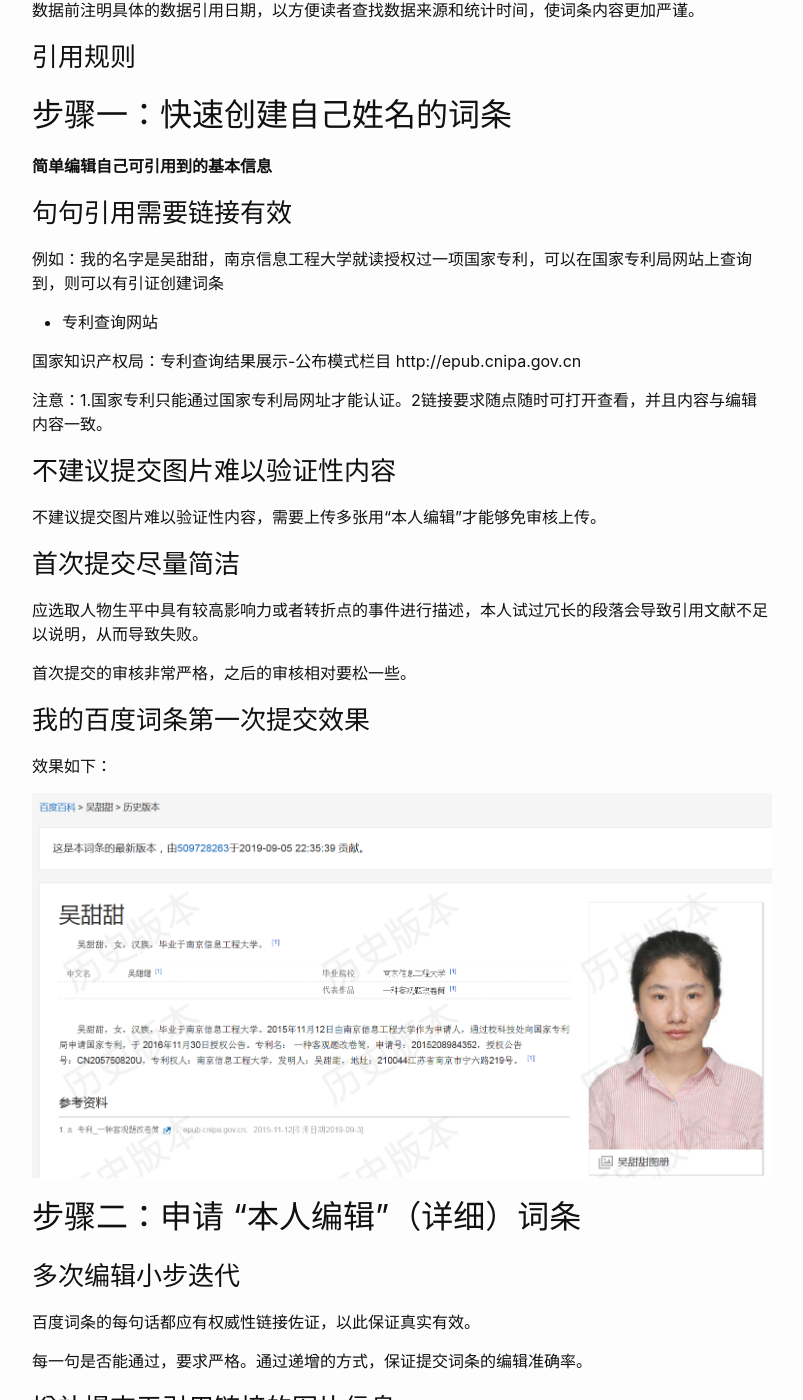
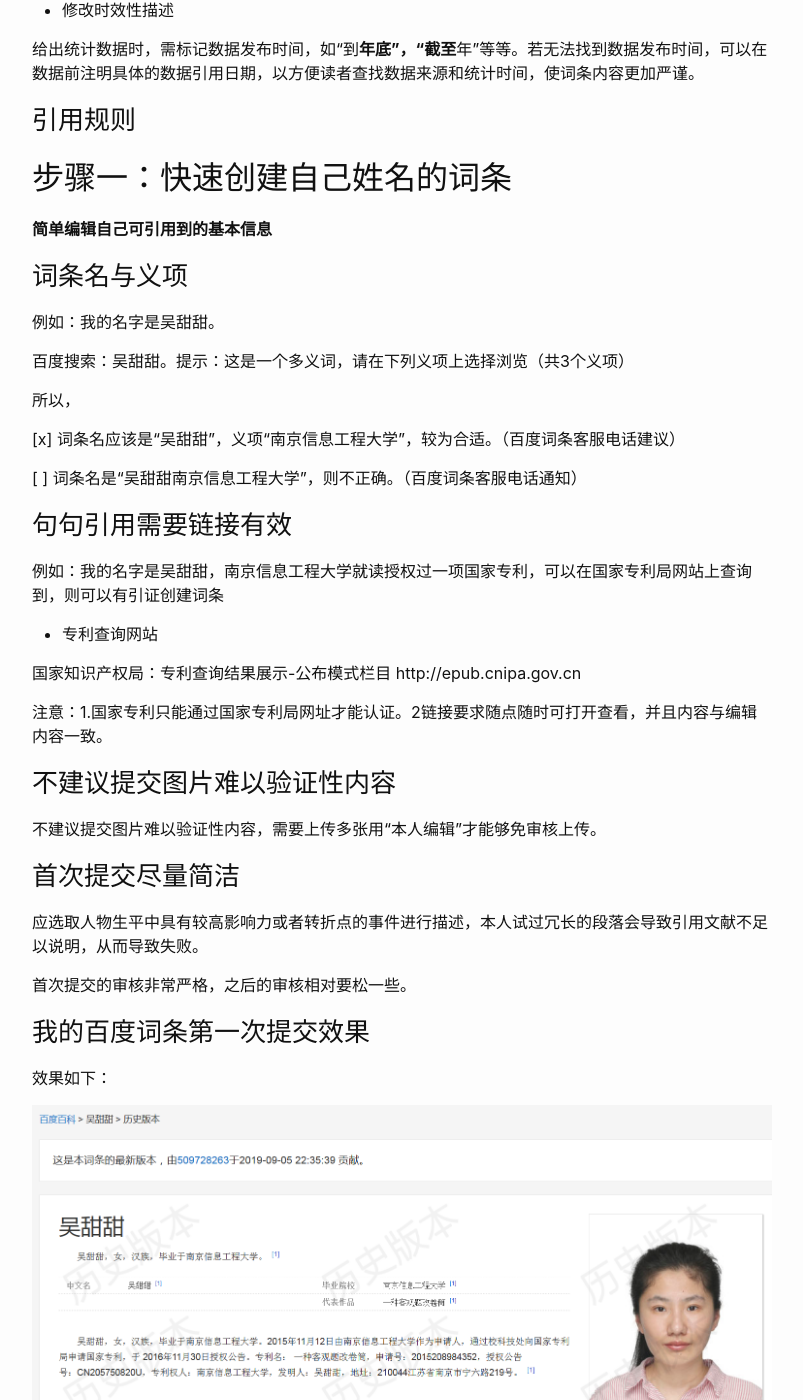
Before and after one commit to wutiantian/wutiantian.github.io, a Jekyll site: the page built from _posts/2019-09-07-创建自己姓名的百度词条.md, in a window 1280 px wide and 1400 px high, scrolled down 2371 px. Shown: the whole window, without its empty margins (238-1041 px from the left). Built offline with Jekyll 4.4.1, drawn with Linux system fonts in a browser that asks for light colours; some of the changed text lies outside the part shown.

Commit message:
fix(add message about 百度词条)

```diff
--- a/_posts/2019-09-07-创建自己姓名的百度词条.md
+++ b/_posts/2019-09-07-创建自己姓名的百度词条.md
@@ -13,6 +13,7 @@
         - [修改规则](#修改规则)
         - [引用规则](#引用规则)
     - [步骤一：快速创建自己姓名的词条](#步骤一快速创建自己姓名的词条)
+        - [词条名与义项](#词条名与义项)
         - [句句引用需要链接有效](#句句引用需要链接有效)
         - [不建议提交图片难以验证性内容](#不建议提交图片难以验证性内容)
         - [首次提交尽量简洁](#首次提交尽量简洁)
@@ -32,6 +33,8 @@
 我们可能搜索为大众所知的名人、有学校链接的导师履历信息，**有没有想过为自己创建词条呢？让自己的简历随时可搜可见。**
 
 全国同名同姓的人很多，牛人也很多。只要在自己的领域有所建树，成千上万种职业，你也可以上榜。至于是否一定要排第一，当不了科学家及演员，还可以排在后面嘛，排名是给专门寻找你的人而看的，如果真的有意寻找你，一定会发现你，前提是先有词条。
+
+- **学会创建个人词条后，可以顺畅创建公司词条**
 
 **核心技巧：小步迭代，多次提交增加信息**
 
@@ -105,6 +108,18 @@
 
 **简单编辑自己可引用到的基本信息**
 
+### 词条名与义项
+
+例如：我的名字是吴甜甜。
+
+百度搜索：吴甜甜。提示：这是一个多义词，请在下列义项上选择浏览（共3个义项）
+
+所以，
+
+[x] 词条名应该是“吴甜甜”，义项“南京信息工程大学”，较为合适。（百度词条客服电话建议）
+
+[ ] 词条名是“吴甜甜南京信息工程大学”，则不正确。（百度词条客服电话通知）
+
 ### 句句引用需要链接有效
 例如：我的名字是吴甜甜，南京信息工程大学就读授权过一项国家专利，可以在国家专利局网站上查询到，则可以有引证创建词条
 
@@ -131,7 +146,9 @@
 
 ![百度词条第1次](/images/百度词条第1次.png)
 
+我用百度搜索了下“吴甜甜”，该词条排名第四。
 
+百度搜索引擎以搜索热度与知名度是有根据的，毕竟有位和我同名同姓的明星，论名气自然是要排名在她之下的，但是术业有专攻，只要自己足够努力，上榜还是可以的！
 
 ## 步骤二：申请 “本人编辑”（详细）词条
 
```
